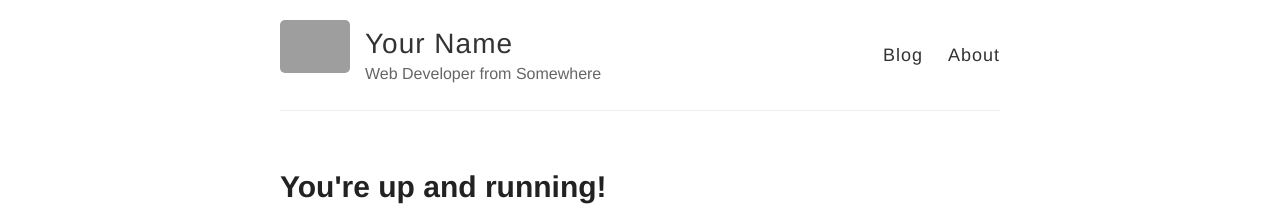
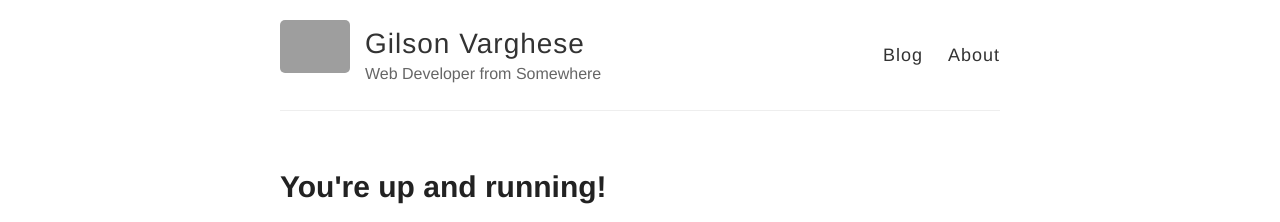
Before and after one commit to gilson27/gilson27.github.io, a Jekyll site: the page built from _posts/2014-3-3-Hello-World.md, in a window 1280 px wide. Shown: the top 222 px of the page. Built offline with Jekyll 4.4.1, drawn with Linux system fonts in a browser that asks for light colours; grey boxes are pictures that could not be loaded.

Commit message:
Modified template

```diff
--- a/_config.yml
+++ b/_config.yml
@@ -3,7 +3,7 @@
 #
 
 # Name of your site (displayed in the header)
-name: Your Name
+name: Gilson Varghese
 
 # Short bio or description (displayed in the header)
 description: Web Developer from Somewhere
```
